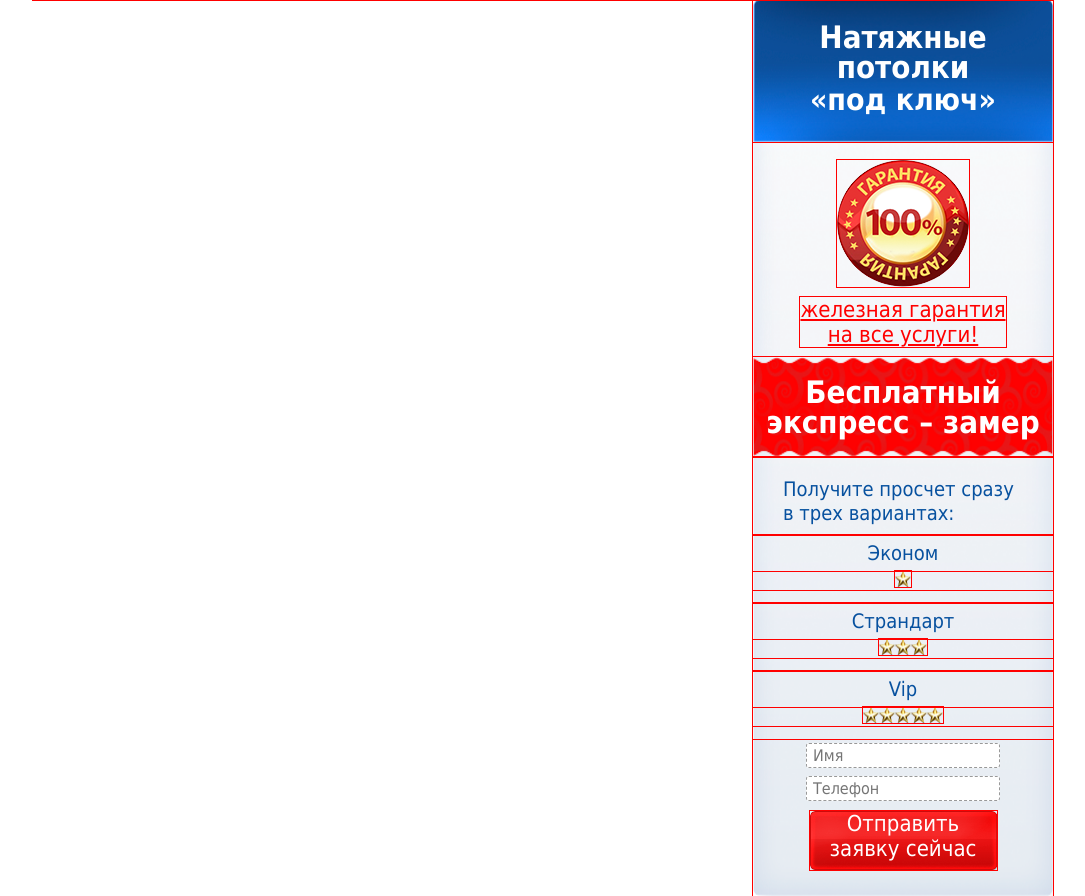
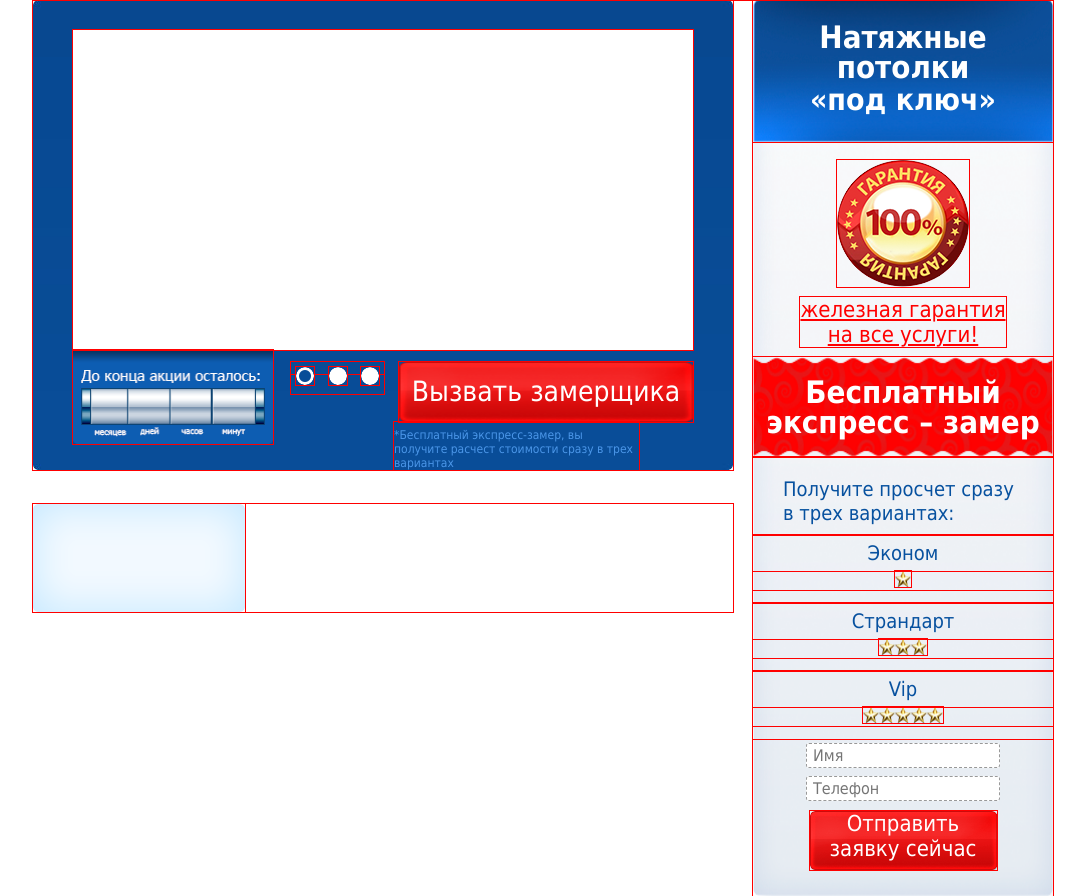
Before and after one commit to Smitevils/aksioma, a PHP site: page / in a window 1280 px wide. Shown: the part 180-1076 px from the top of the page, without its empty margins (97-1182 px from the left). Run offline with PHP 8.4, Linux system fonts and the light colour scheme.

Commit message:
Верстаю

```diff
--- a/assets/layout/main.php
+++ b/assets/layout/main.php
@@ -20,6 +20,21 @@
 	<div class="clear"></div>
 </header>
 <main class="width-center-block">
+	<div class="countdown-block">
+		<div class="countdown-slider"></div>
+		<div class="countdown-bg"></div>
+		<div class="slider-buttons">
+			<ul>
+				<li class="active"></li>
+				<li></li>
+				<li></li>
+			</ul>
+		</div>
+		<div class="buttont-3">Вызвать замерщика</div>
+		<div class="text-under-button-3">
+			*Бесплатный экспресс-замер, вы получите расчест стоимости сразу в трех вариантах
+		</div>
+	</div>
 	<div class="key-block">
 		<div class="key-block-head">
 			<h3>Натяжные потолки</h3>
@@ -40,4 +55,7 @@
 		<input type="text" placeholder="Телефон">
 		<div class="buttont-2">Отправить<br>заявку сейчас</div>
 	</div>
+	<div class="minibanners-block">
+		<div class="mini-banner-block"></div>
+	</div>
 </main>
--- a/assets/styles/_main.scss
+++ b/assets/styles/_main.scss
@@ -73,3 +73,35 @@
 		border-radius: 3px;
 	}
 }
+
+.countdown-block {
+	float: left; width: 700px; min-height: 462px;
+	display: inline-block; background: url(../img/countdown-bg.jpg); background-size: 100% 100%;
+	.countdown-slider {width: 620px; height: 320px; background-color: #fff; margin: 0 auto; margin-top: 30px;}
+	.slider-buttons {
+		float: left; margin-top: 12px; margin-left: 18px;
+		ul {
+			display: inline; padding: 0; margin: 0;
+			li {
+				display: inline-block; width: 18px; height: 18px; margin: 5px; cursor: pointer;
+				background: url(../img/icons/slider-buttons.png); background-size: 36px 18px; background-position: -18px 0;
+				&.active {background-position: 0 0;}
+			}
+		}
+	}
+	.countdown-bg {
+		width: 200px; height: 94px; background: url(../img/count-bg.png); background-size: 100% 100%;
+		margin-left: 40px; float: left;
+	}
+	.text-under-button-3 {
+		float: right; width: 245px; font-size: 12px; color: $font-color-6-2; padding-top: 6px; margin-right: 94px;
+	}
+}
+
+.minibanners-block {
+	float: left; width: 700px; min-height: 50px; margin-top: 34px;
+	.mini-banner-block {
+		width: 212px; height: 108px;
+		background: url(../img/mini-banner-bg.png); background-size: 100% 100%;
+	}
+}
--- a/assets/styles/_master.scss
+++ b/assets/styles/_master.scss
@@ -52,3 +52,10 @@
 	&:hover {background-position: 0 -59px;} font-size: 22px; display: inline-block;
 	&:active {background-position: 0 -118px;}
 }
+.buttont-3 {
+	width: 294px; height: 60px; text-align: center; color: $font-color-3-1;
+	background: url(../img/icons/btn-2.png) no-repeat; background-size: 294px 180px; cursor: pointer;
+	background-position: 0px 0px; line-height: 60px;  font-size: 28px; float: right; margin-right: 40px; margin-top: 12px;
+	&:hover {background-position: 0 -60px;} display: inline-block;
+	&:active {background-position: 0 -120px;}
+}
--- a/assets/styles/_variables.scss
+++ b/assets/styles/_variables.scss
@@ -11,3 +11,4 @@
 $font-color-4-2: #303030; // gray-2
 $font-color-5-1: #000; // black-1
 $font-color-6-1: #07519f; // blue-1
+$font-color-6-2: #4b96e8; // blue-2
--- a/assets/styles/general.css
+++ b/assets/styles/general.css
@@ -100,6 +100,26 @@
     background-position: 0 -59px; }
   .buttont-2:active {
     background-position: 0 -118px; }
+
+.buttont-3 {
+  width: 294px;
+  height: 60px;
+  text-align: center;
+  color: #fff;
+  background: url(../img/icons/btn-2.png) no-repeat;
+  background-size: 294px 180px;
+  cursor: pointer;
+  background-position: 0px 0px;
+  line-height: 60px;
+  font-size: 28px;
+  float: right;
+  margin-right: 40px;
+  margin-top: 12px;
+  display: inline-block; }
+  .buttont-3:hover {
+    background-position: 0 -60px; }
+  .buttont-3:active {
+    background-position: 0 -120px; }
 
 .clear {
   clear: both; }
@@ -224,6 +244,64 @@
     -o-border-radius: 3px;
     border-radius: 3px; }
 
+.countdown-block {
+  float: left;
+  width: 700px;
+  min-height: 462px;
+  display: inline-block;
+  background: url(../img/countdown-bg.jpg);
+  background-size: 100% 100%; }
+  .countdown-block .countdown-slider {
+    width: 620px;
+    height: 320px;
+    background-color: #fff;
+    margin: 0 auto;
+    margin-top: 30px; }
+  .countdown-block .slider-buttons {
+    float: left;
+    margin-top: 12px;
+    margin-left: 18px; }
+    .countdown-block .slider-buttons ul {
+      display: inline;
+      padding: 0;
+      margin: 0; }
+      .countdown-block .slider-buttons ul li {
+        display: inline-block;
+        width: 18px;
+        height: 18px;
+        margin: 5px;
+        cursor: pointer;
+        background: url(../img/icons/slider-buttons.png);
+        background-size: 36px 18px;
+        background-position: -18px 0; }
+        .countdown-block .slider-buttons ul li.active {
+          background-position: 0 0; }
+  .countdown-block .countdown-bg {
+    width: 200px;
+    height: 94px;
+    background: url(../img/count-bg.png);
+    background-size: 100% 100%;
+    margin-left: 40px;
+    float: left; }
+  .countdown-block .text-under-button-3 {
+    float: right;
+    width: 245px;
+    font-size: 12px;
+    color: #4b96e8;
+    padding-top: 6px;
+    margin-right: 94px; }
+
+.minibanners-block {
+  float: left;
+  width: 700px;
+  min-height: 50px;
+  margin-top: 34px; }
+  .minibanners-block .mini-banner-block {
+    width: 212px;
+    height: 108px;
+    background: url(../img/mini-banner-bg.png);
+    background-size: 100% 100%; }
+
 /* variables */
 @media screen and (max-width: 1060px) {
   .width-center-block {
```
Also changed, not shown: assets/img/count-bg.png (added), assets/img/countdown-bg.jpg (added), assets/img/icons/slider-buttons.png (added), assets/img/mini-banner-bg.png (added).
